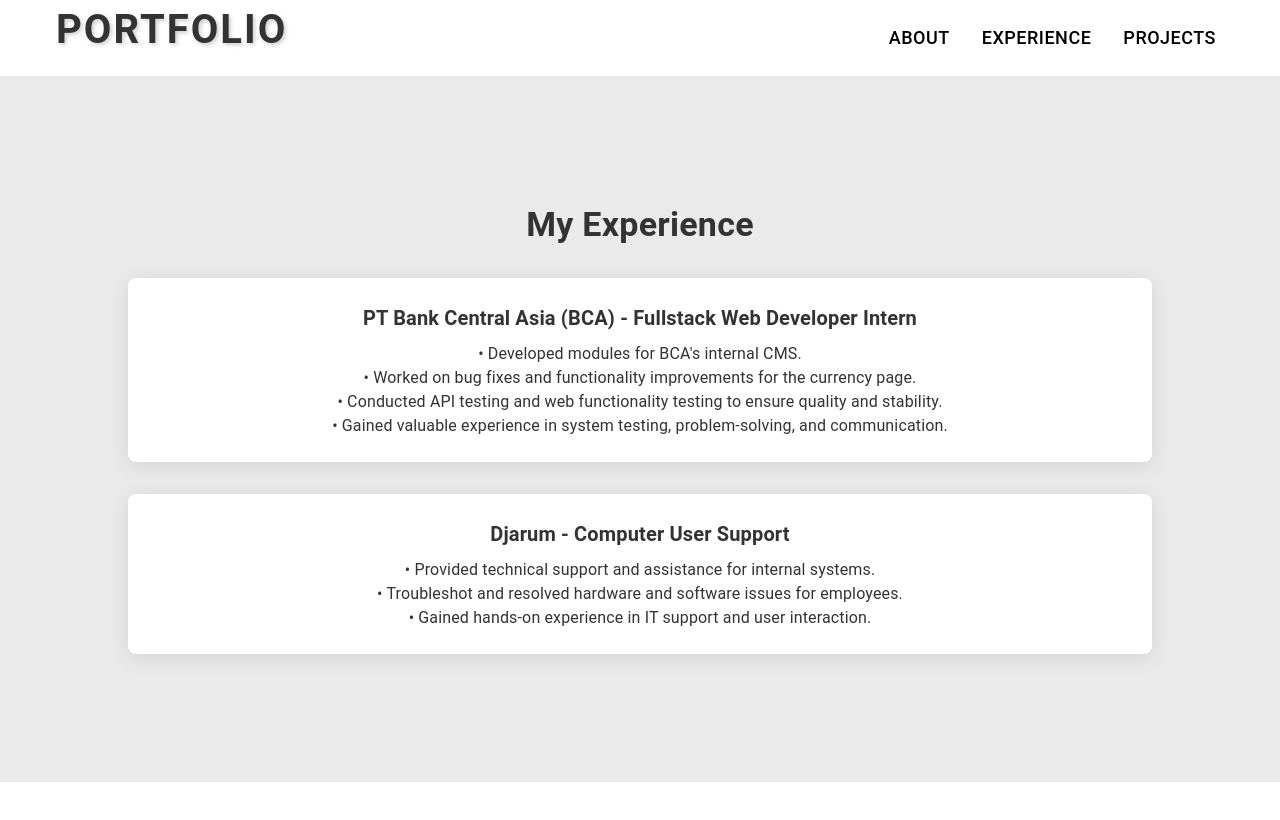
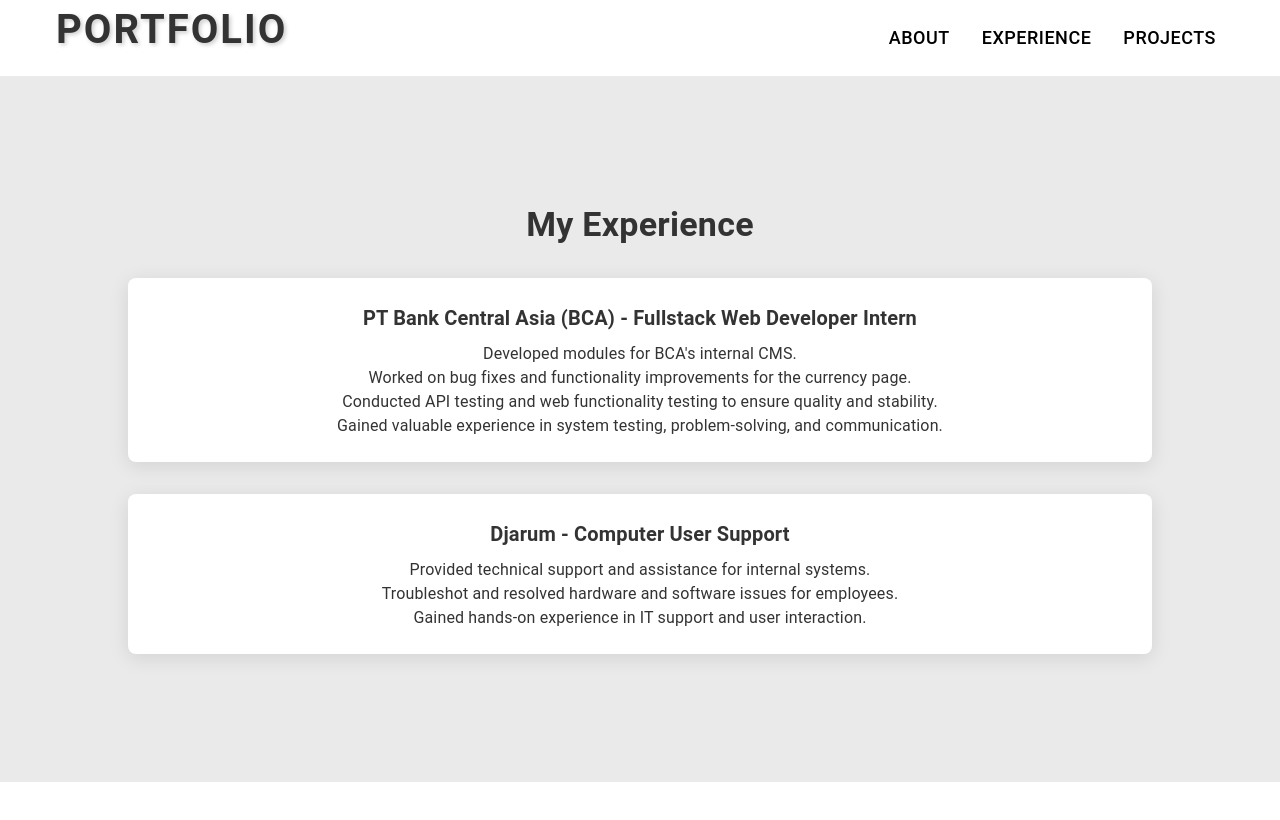
Before and after one commit to Christo-Hermawan/CRM, a Next.js app: page /experience in a window 1280 px wide. Shown: the top 820 px of the page. Built offline with nearby package versions, Linux system fonts and the light colour scheme.

Commit message:
Fixing single quotes

```diff
--- a/pages/experience/index.js
+++ b/pages/experience/index.js
@@ -1,5 +1,5 @@
-import React, { useEffect, useState } from 'react';
-import { Box, Typography, Paper } from '@mui/material';
+import React, { useEffect, useState } from "react";
+import { Box, Typography, Paper } from "@mui/material";
 
 const Experience = () => {
   const [showBCA, setShowBCA] = useState(false);
@@ -12,8 +12,18 @@
   }, []);
 
   return (
-    <Box sx={{ padding: '8rem', textAlign: 'center', backgroundColor: '#eaeaea', color: '#333' }}>
-      <Typography variant="h4" sx={{ marginBottom: '2rem', fontWeight: 'bold' }}>
+    <Box
+      sx={{
+        padding: "8rem",
+        textAlign: "center",
+        backgroundColor: "#eaeaea",
+        color: "#333",
+      }}
+    >
+      <Typography
+        variant="h4"
+        sx={{ marginBottom: "2rem", fontWeight: "bold" }}
+      >
         My Experience
       </Typography>
 
@@ -22,28 +32,37 @@
         <Paper
           elevation={3}
           sx={{
-            padding: '1.5rem',
-            marginBottom: '2rem',
-            backgroundColor: '#ffffff',
-            color: '#333',
-            boxShadow: '0px 4px 20px rgba(0, 0, 0, 0.1)', // Lighter shadow for depth
-            borderRadius: '8px', // Add rounded corners for a smoother look
-            animation: 'fadeIn 1s ease-out forwards',
+            padding: "1.5rem",
+            marginBottom: "2rem",
+            backgroundColor: "#ffffff",
+            color: "#333",
+            boxShadow: "0px 4px 20px rgba(0, 0, 0, 0.1)", // Lighter shadow for depth
+            borderRadius: "8px", // Add rounded corners for a smoother look
+            animation: "fadeIn 1s ease-out forwards",
             opacity: 0, // Initial state, opacity will animate
-            '@keyframes fadeIn': {
-              '0%': { opacity: 0, transform: 'translateY(20px)' },
-              '100%': { opacity: 1, transform: 'translateY(0)' },
+            "@keyframes fadeIn": {
+              "0%": { opacity: 0, transform: "translateY(20px)" },
+              "100%": { opacity: 1, transform: "translateY(0)" },
             },
           }}
         >
-          <Typography variant="h6" sx={{ fontWeight: 'bold', marginBottom: '0.5rem' }}>
+          <Typography
+            variant="h6"
+            sx={{ fontWeight: "bold", marginBottom: "0.5rem" }}
+          >
             PT Bank Central Asia (BCA) - Fullstack Web Developer Intern
           </Typography>
           <Typography variant="body1">
-            • Developed modules for BCA's internal CMS.<br />
-            • Worked on bug fixes and functionality improvements for the currency page.<br />
-            • Conducted API testing and web functionality testing to ensure quality and stability.<br />
-            • Gained valuable experience in system testing, problem-solving, and communication.
+            Developed modules for BCA&apos;s internal CMS.
+            <br />
+            Worked on bug fixes and functionality improvements for the currency
+            page.
+            <br />
+            Conducted API testing and web functionality testing to ensure
+            quality and stability.
+            <br />
+            Gained valuable experience in system testing, problem-solving, and
+            communication.
           </Typography>
         </Paper>
       )}
@@ -53,26 +72,31 @@
         <Paper
           elevation={3}
           sx={{
-            padding: '1.5rem',
-            backgroundColor: '#ffffff',
-            color: '#333',
-            boxShadow: '0px 4px 20px rgba(0, 0, 0, 0.1)',
-            borderRadius: '8px',
-            animation: 'fadeIn 1s ease-out forwards',
+            padding: "1.5rem",
+            backgroundColor: "#ffffff",
+            color: "#333",
+            boxShadow: "0px 4px 20px rgba(0, 0, 0, 0.1)",
+            borderRadius: "8px",
+            animation: "fadeIn 1s ease-out forwards",
             opacity: 0,
-            '@keyframes fadeIn': {
-              '0%': { opacity: 0, transform: 'translateY(20px)' },
-              '100%': { opacity: 1, transform: 'translateY(0)' },
+            "@keyframes fadeIn": {
+              "0%": { opacity: 0, transform: "translateY(20px)" },
+              "100%": { opacity: 1, transform: "translateY(0)" },
             },
           }}
         >
-          <Typography variant="h6" sx={{ fontWeight: 'bold', marginBottom: '0.5rem' }}>
+          <Typography
+            variant="h6"
+            sx={{ fontWeight: "bold", marginBottom: "0.5rem" }}
+          >
             Djarum - Computer User Support
           </Typography>
           <Typography variant="body1">
-            • Provided technical support and assistance for internal systems.<br />
-            • Troubleshot and resolved hardware and software issues for employees.<br />
-            • Gained hands-on experience in IT support and user interaction.
+            Provided technical support and assistance for internal systems.
+            <br />
+            Troubleshot and resolved hardware and software issues for employees.
+            <br /> Gained hands-on experience in IT support and user
+            interaction.
           </Typography>
         </Paper>
       )}
--- a/pages/main/index.js
+++ b/pages/main/index.js
@@ -51,7 +51,7 @@
             {displayedText}
           </Typography>
           <Typography variant="h4" sx={{ color: "#555", marginBottom: "0rem" }}>
-            I'm John Doe
+            I&apos;m John Doe
           </Typography>
           <Typography variant="h5" sx={{ color: "#555", marginBottom: "4rem" }}>
             an Experienced Website Developer
```
